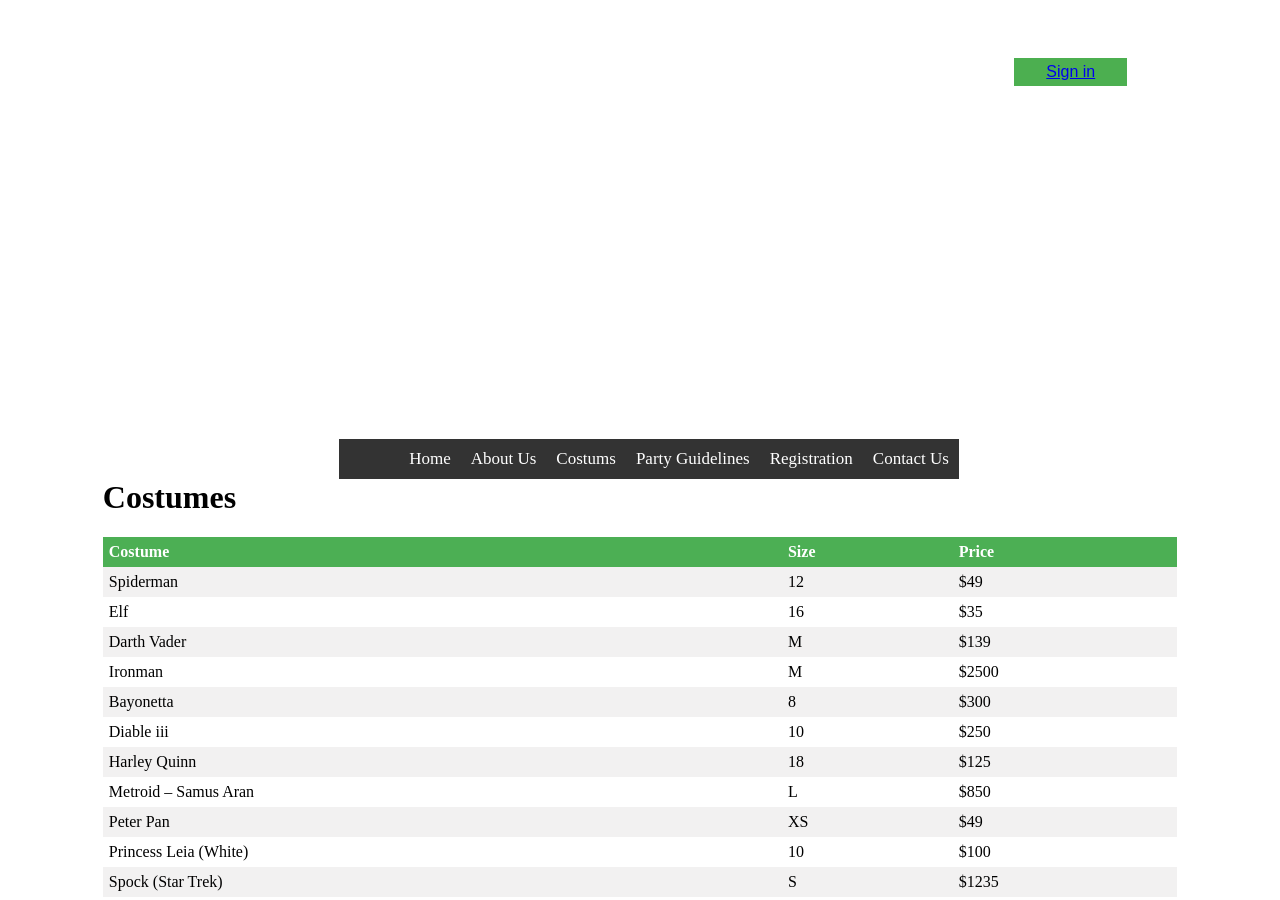
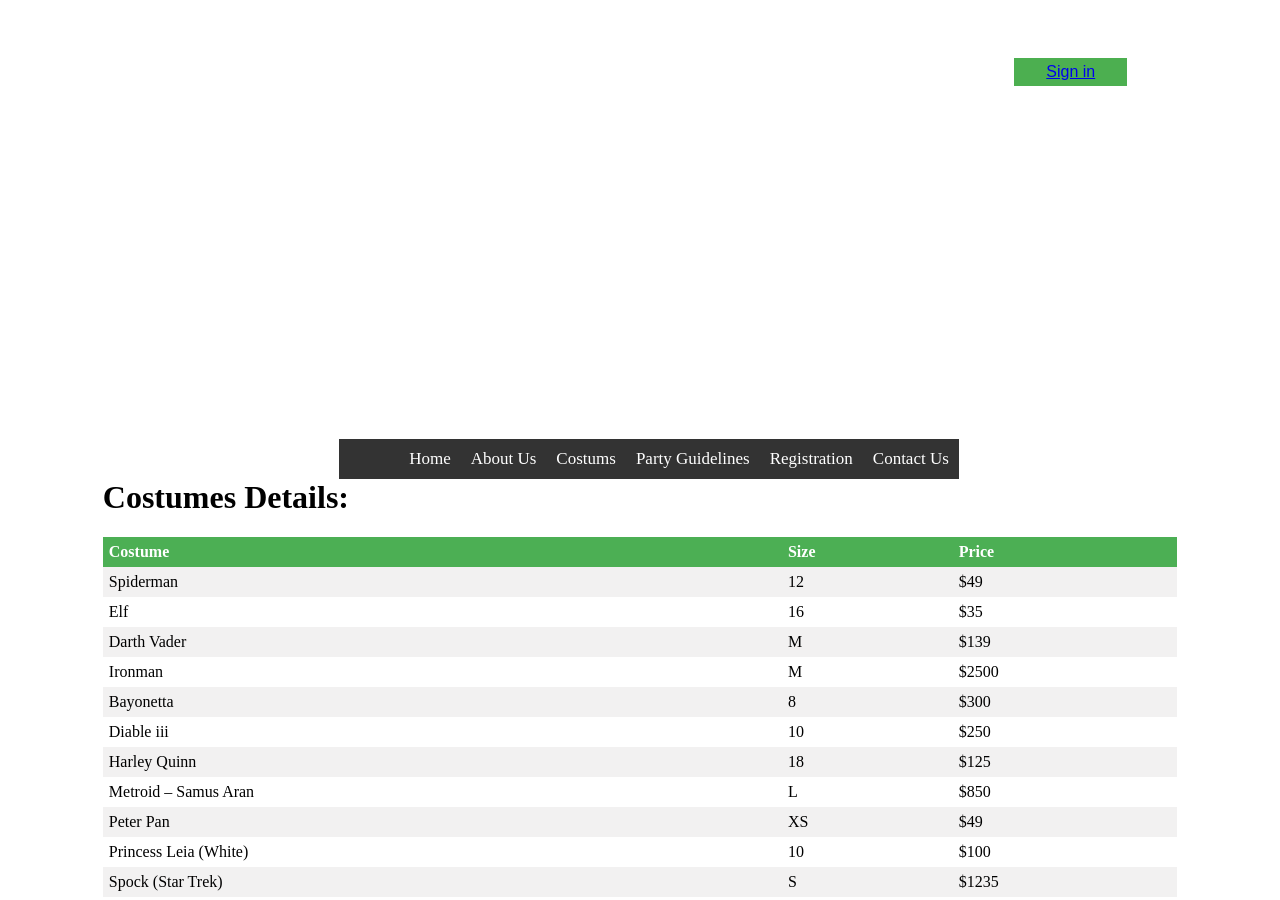
Before and after one commit to swastikpanda/CossiePlay, a plain HTML site: page costume.html in a window 1280 px wide. Shown: the top 900 px of the page. Drawn offline with Linux system fonts and the light colour scheme.

Commit message:
Add files via upload

```diff
--- a/costume.html
+++ b/costume.html
@@ -35,7 +35,7 @@
 
     </nav>
     </div>
-   <h1 id ="main1">Costumes</h1>
+   <h1 id ="main1">Costumes Details:</h1>
     <section id = "costumes">
  <table>
   <tr>
```
